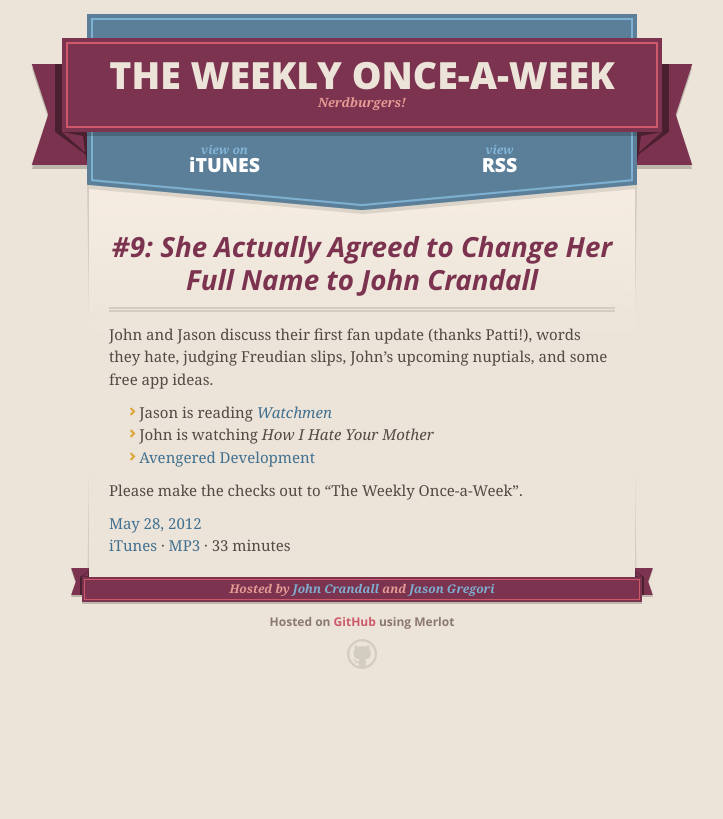
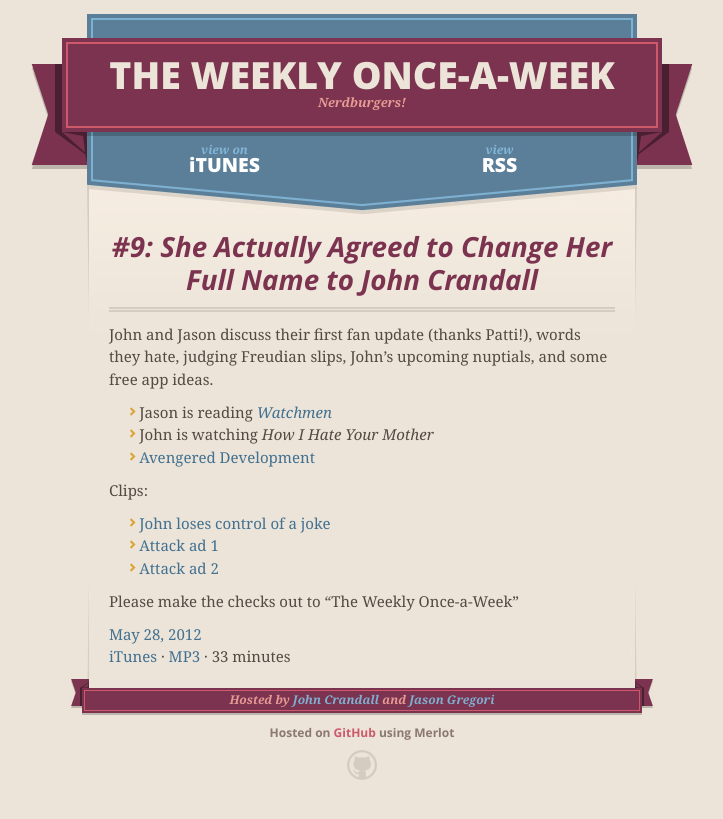
Before and after one commit to jasongregori/podcast, a Jekyll site: the page built from episodes/_posts/2012-05-28-9.md, in a window 1280 px wide. Shown: the top 819 px of the page, without its empty margins (278-1001 px from the left). Built offline with Jekyll 4.4.1, drawn with Linux system fonts in a browser that asks for light colours; nearby versions of some CDN libraries.

Commit message:
ep 9: added some clips

```diff
--- a/episodes/_posts/2012-05-28-9.md
+++ b/episodes/_posts/2012-05-28-9.md
@@ -11,4 +11,10 @@
 - John is watching *How I Hate Your Mother*
 - [Avengered Development](http://-andrews.tumblr.com/post/23174175692)
 
-Please make the checks out to "The Weekly Once-a-Week".
+Clips:
+
+- [John loses control of a joke]({{ site._basepath | append: post.url | append:' - john loses control of a joke.mp3' }})
+- [Attack ad 1]({{ site._basepath | append: post.url | append:' - attack ad 1.mp3' }})
+- [Attack ad 2]({{ site._basepath | append: post.url | append:' - attack ad 2.mp3' }})
+
+Please make the checks out to "The Weekly Once-a-Week"
```
Also changed, not shown: 3 other files.
